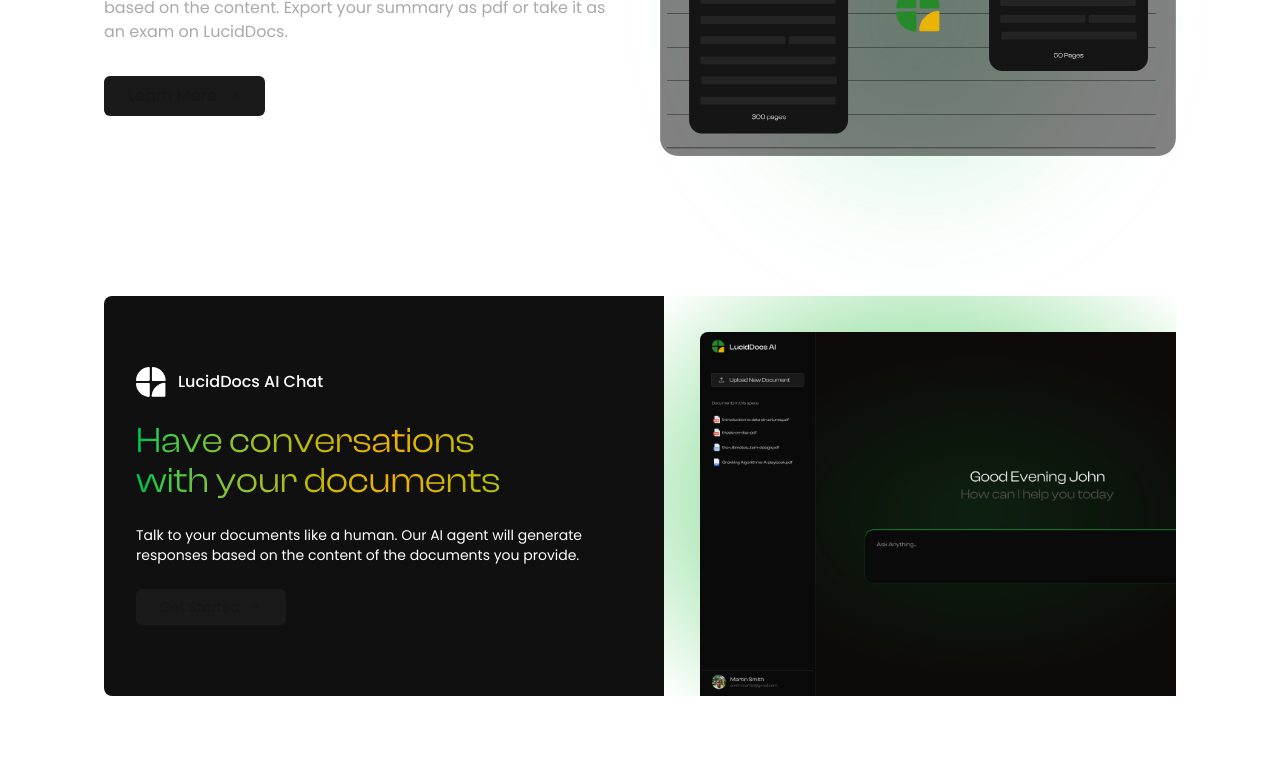
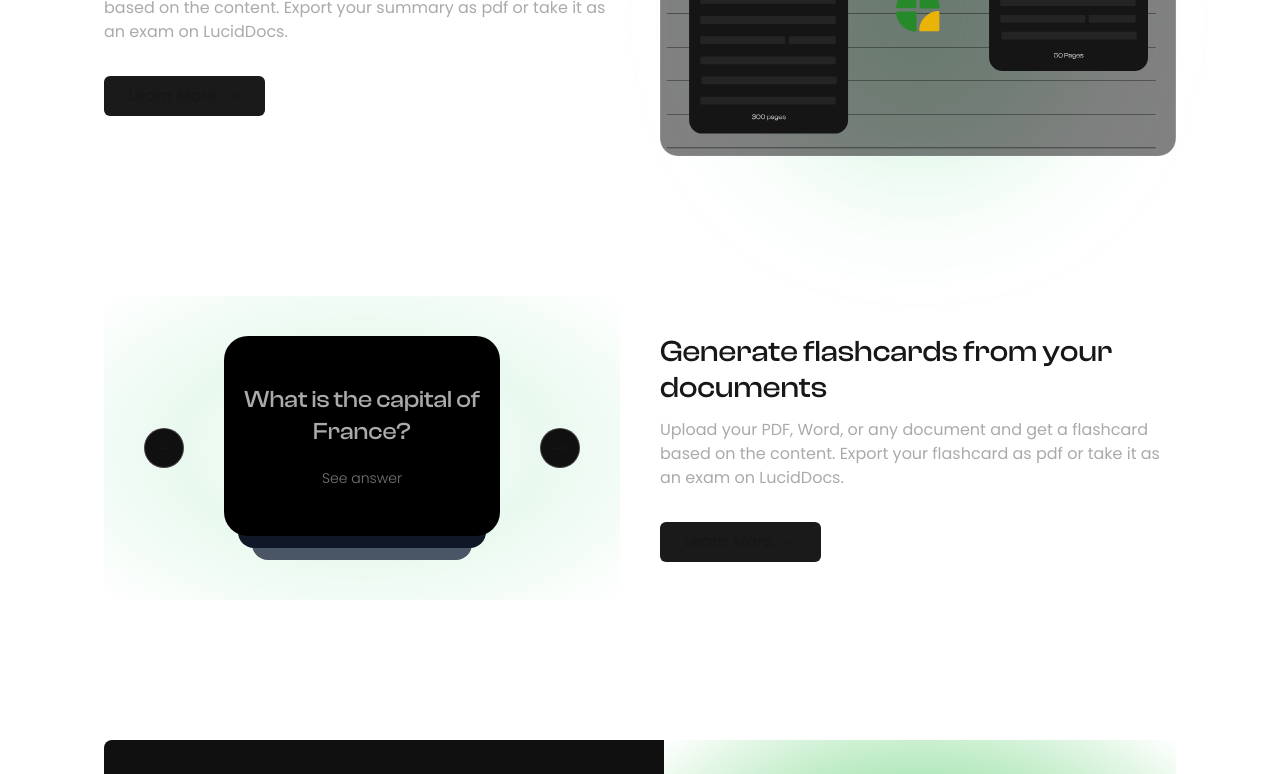
Before and after one commit to Codebee50/luciddocs-frontend, a Next.js app: page / in a window 1280 px wide. Shown: the part 2068-2842 px from the top of the page. Built offline with nearby package versions, Linux system fonts and the light colour scheme.

Commit message:
change flashcard illustration content

```diff
--- a/components/landing/BenefitBlock.tsx
+++ b/components/landing/BenefitBlock.tsx
@@ -29,7 +29,11 @@
 
 const blurBGVariant: Variants = {
   hidden: { opacity: 0, scale: 0.9 },
-  visible: { opacity: 1, scale: 1, transition: { duration: 0.65, ease: "easeOut", delay: 0.18 } },
+  visible: {
+    opacity: 1,
+    scale: 1,
+    transition: { duration: 0.65, ease: "easeOut", delay: 0.18 },
+  },
 };
 
 const BenefitBlock = ({
@@ -38,12 +42,14 @@
   description,
   extraInfo,
   direction,
+  illustrationContent,
 }: {
-  imagePath: string;
+  imagePath?: string;
   title: string;
   description: string;
-  extraInfo: React.ReactNode;
+  extraInfo?: React.ReactNode;
   direction: "left" | "right";
+  illustrationContent?: React.ReactNode;
 }) => {
   return (
     <motion.div
@@ -58,7 +64,13 @@
           direction === "right" ? "flex-col md:flex-row-reverse" : ""
         }`}
       >
-        <motion.div className="relative w-full flex-1" variants={imageVariant}>
+        {illustrationContent ? (
+          <div className="w-full flex-1">{illustrationContent}</div>
+        ) : (
+          <motion.div
+            className="relative w-full flex-1"
+            variants={imageVariant}
+          >
             <motion.div
               className="absolute inset-0 flex items-center justify-center"
               style={{ zIndex: 0 }}
@@ -72,9 +84,12 @@
                 }}
               />
             </motion.div>
-          <motion.div className="relative z-10 overflow-hidden" variants={imageVariant}>
+            <motion.div
+              className="relative z-10 overflow-hidden"
+              variants={imageVariant}
+            >
               <Image
-              src={imagePath}
+                src={imagePath || ""}
                 alt="quiz"
                 width={500}
                 height={500}
@@ -82,17 +97,21 @@
               />
             </motion.div>
           </motion.div>
+        )}
 
-        <motion.div className="flex flex-col gap-3 flex-1" variants={fadeUpVariant}>
+        <motion.div
+          className="flex flex-col gap-3 flex-1"
+          variants={fadeUpVariant}
+        >
           <motion.h2
-            className="text-3xl font-medium font-clash"
+            className="sm:text-3xl text-2xl font-medium font-clash"
             variants={fadeUpVariant}
             transition={{ delay: 0.14 }}
           >
             {title}
           </motion.h2>
           <motion.p
-            className="text-denary font-poppins"
+            className="text-denary font-poppins max-sm:text-sm"
             variants={fadeUpVariant}
             transition={{ delay: 0.22 }}
           >
@@ -108,7 +127,10 @@
           <motion.button
             className="bg-[#1A1A1A] px-6 py-2 mt-5 rounded-md font-medium capitalize w-max flex flex-row items-center gap-2"
             variants={fadeUpVariant}
-            whileHover={{ scale: 1.045, boxShadow: "0 2px 24px 0 rgba(34,197,94,0.11)" }}
+            whileHover={{
+              scale: 1.045,
+              boxShadow: "0 2px 24px 0 rgba(34,197,94,0.11)",
+            }}
             whileTap={{ scale: 0.97 }}
             transition={{ type: "spring", stiffness: 140, damping: 9 }}
           >
--- /dev/null
+++ b/components/landing/FlashcardLandingPageDemo.tsx
@@ -0,0 +1,205 @@
+"use client";
+
+import React, { useState } from "react";
+import { motion, Variants } from "framer-motion";
+import { GoArrowLeft } from "react-icons/go";
+import { GoArrowRight } from "react-icons/go";
+
+const blurBGVariant: Variants = {
+  hidden: { opacity: 0, scale: 0.9 },
+  visible: {
+    opacity: 1,
+    scale: 1,
+    transition: { duration: 0.65, ease: "easeOut", delay: 0.18 },
+  },
+};
+
+const flipCardVariants: Variants = {
+  front: {
+    rotateY: 0,
+    transition: { duration: 0.42, ease: "easeInOut" },
+  },
+  back: {
+    rotateY: 180,
+    transition: { duration: 0.42, ease: "easeInOut" },
+  },
+};
+
+const ArrowButton = ({
+  icon,
+  onClick,
+}: {
+  icon: React.ReactNode;
+  onClick: () => void;
+}) => {
+  return (
+    <motion.div
+      className="w-10 h-10 bg-grey01 border border-denary/30 shrink-0 rounded-full flex items-center justify-center cursor-pointer hover:bg-senary/10"
+      whileHover={{ scale: 1.05 }}
+      whileTap={{ scale: 0.95 }}
+      onClick={onClick}
+    >
+      {icon}
+    </motion.div>
+  );
+};
+
+const FlashcardLandingPageDemo = () => {
+  const [selectedFlashcard, setSelectedFlashcard] = useState<number>(0);
+  const [isFlipped, setIsFlipped] = useState<boolean>(false);
+
+  const flashcards = [
+    {
+      question: "What is the capital of France?",
+      answer: "Paris",
+    },
+    {
+      question: "What is the largest planet in our solar system?",
+      answer: "Jupiter",
+    },
+    {
+      question: "Who wrote 'To Kill a Mockingbird'?",
+      answer: "Harper Lee",
+    },
+    {
+      question: "What is the chemical symbol for water?",
+      answer: "H₂O",
+    },
+    {
+      question: "What year did the World War II end?",
+      answer: "1945",
+    },
+    {
+      question: "What is the fastest land animal?",
+      answer: "Cheetah",
+    },
+    {
+      question: "Who painted the Mona Lisa?",
+      answer: "Leonardo da Vinci",
+    },
+    {
+      question: "What is the square root of 64?",
+      answer: "8",
+    },
+    {
+      question: "What language is primarily spoken in Brazil?",
+      answer: "Portuguese",
+    },
+    {
+      question: "What is the process of plants making food called?",
+      answer: "Photosynthesis",
+    },
+  ];
+
+  const handleNextFlashcard = (): void => {
+    if (selectedFlashcard < flashcards.length - 1) {
+      setSelectedFlashcard(selectedFlashcard + 1);
+      setIsFlipped(false);
+    }
+  };
+
+  const handlePreviousFlashcard = (): void => {
+    if (selectedFlashcard > 0) {
+      setSelectedFlashcard(selectedFlashcard - 1);
+      setIsFlipped(false);
+    }
+  };
+
+  const handleFlip = () => {
+    setIsFlipped((f) => !f);
+  };
+
+  return (
+    <div className="w-full">
+      <div className="w-full relative bg-radial from-transparent p-4 sm:p-10 to-transparent via-senary/10 rounded-lg">
+        {/* <motion.div
+          className="absolute inset-0 flex items-center justify-center"
+          style={{ zIndex: 0 }}
+          variants={blurBGVariant}
+        >
+          <div
+            className="rounded-full w-[300px] h-[300px]"
+            style={{
+              filter: "blur(70px)",
+              background: "rgba(34,197,94,0.21)",
+            }}
+          />
+        </motion.div> */}
+
+        <div className="w-full flex flex-row items-center justify-between z-20 gap-4 sm:gap-10">
+          <ArrowButton
+            icon={<GoArrowLeft />}
+            onClick={handlePreviousFlashcard}
+          />
+
+          <div className="w-full stack">
+            <div className="w-[80%] bg-gray-600 h-[200px] flex flex-row items-center justify-center mt-6 mx-auto rounded-b-2xl"></div>
+            <div className="w-[90%] bg-gray-900 h-[200px] flex flex-row items-center justify-center mt-3 mx-auto rounded-b-2xl"></div>
+
+            <motion.div
+              className="w-full h-[200px] bg-black flex flex-col items-center justify-between py-10 px-4 rounded-3xl"
+              variants={flipCardVariants}
+              initial={false}
+              animate={isFlipped ? "back" : "front"}
+              style={{
+                perspective: "1000px",
+                transformStyle: "preserve-3d",
+                willChange: "transform",
+                position: "relative",
+              }}
+            >
+              {/* Card front */}
+              <div
+                className="absolute w-full h-full top-0 left-0 flex flex-col items-center px-4 justify-center"
+                style={{
+                  backfaceVisibility: "hidden",
+                  WebkitBackfaceVisibility: "hidden",
+                  zIndex: 2,
+                }}
+              >
+                <p className="text-xl sm:text-2xl font-medium text-center font-clash text-denary">
+                  {flashcards[selectedFlashcard].question}
+                </p>
+                <p
+                  className="mt-5 text-sm text-denary/70 cursor-pointer font-light"
+                  onClick={handleFlip}
+                  tabIndex={0}
+                  role="button"
+                  aria-pressed={isFlipped}
+                >
+                  See answer
+                </p>
+              </div>
+              {/* Card back */}
+              <div
+                className="absolute w-full h-full top-0 left-0 flex flex-col items-center justify-center"
+                style={{
+                  transform: "rotateY(180deg)",
+                  backfaceVisibility: "hidden",
+                  WebkitBackfaceVisibility: "hidden",
+                  zIndex: 3,
+                }}
+              >
+                <p className="text-white text-2xl font-medium text-center font-clash gradient-text">
+                  {flashcards[selectedFlashcard].answer}
+                </p>
+                <p
+                  className="mt-5 text-sm text-denary cursor-pointer font-light"
+                  onClick={handleFlip}
+                  tabIndex={0}
+                  role="button"
+                  aria-pressed={!isFlipped}
+                >
+                  See question
+                </p>
+              </div>
+            </motion.div>
+          </div>
+          <ArrowButton icon={<GoArrowRight />} onClick={handleNextFlashcard} />
+        </div>
+      </div>
+    </div>
+  );
+};
+
+export default FlashcardLandingPageDemo;
--- /dev/null
+++ b/components/landing/SummarizeContentIllustration.tsx
@@ -0,0 +1,9 @@
+import React from 'react'
+
+const SummarizeContentIllustration = () => {
+  return (
+    <div>SummarizeContentIllustration</div>
+  )
+}
+
+export default SummarizeContentIllustration
--- a/sections/Benefits.jsx
+++ b/sections/Benefits.tsx
@@ -6,7 +6,8 @@
   IoIosArrowRoundForward,
 } from "react-icons/io";
 import Image from "next/image";
-import { motion, Variants } from "framer-motion";
+import { motion} from "framer-motion";
+import FlashcardLandingPageDemo from "@/components/landing/FlashcardLandingPageDemo";
 
 const Benefits = () => {
   const quizTypes = [
@@ -18,7 +19,7 @@
   return (
     <div className="section-container padding-x">
       <div className="w-full flex flex-col items-center justify-center">
-        <h2 className="text-4xl text-center font-clash">
+        <h2 className="sm:text-4xl text-2xl text-center font-clash">
           How People use LucidDocs to <br />
           <span className="gradient-text">study smarter, not harder</span>
         </h2>
@@ -42,18 +43,20 @@
               ))}
             </div>
           }
+          direction="left"
         />
 
         <BenefitBlock
           imagePath="/images/benefits/benefit3.svg"
           title="Summarize documents with ease"
           description="Upload your PDF, Word, or any document and get a summary based on the content. Export your summary as pdf or take it as an exam on LucidDocs."
-          // extraInfo={
-          //   <div className="flex flex-col gap-4">
-          //     <p className="text-white">Summarize your documents with ease. Our AI will generate a summary of your document based on the content. You can export your summary as a pdf or take it as an exam on LucidDocs.</p>
-          //   </div>
-          // }
           direction="right"
+        />
+        <BenefitBlock
+          illustrationContent={<FlashcardLandingPageDemo />}
+          title="Generate flashcards from your documents"
+          description="Upload your PDF, Word, or any document and get a flashcard based on the content. Export your flashcard as pdf or take it as an exam on LucidDocs."
+          direction="left"
         />
 
         <motion.div
--- a/sections/HeroSection.tsx
+++ b/sections/HeroSection.tsx
@@ -160,12 +160,7 @@
           />
         </motion.div>
 
-        <motion.div
-          className="bg-linear-to-b from-transparent via-black/10 to-background absolute inset-0 z-20"
-          initial={{ opacity: 0 }}
-          animate={{ opacity: 1 }}
-          transition={{ duration: 1.2, ease: "easeOut", delay: 0.35 }}
-        ></motion.div>
+        <motion.div className="bg-linear-to-b from-transparent via-black/10 to-background absolute inset-0 z-20"></motion.div>
       </div>
     </motion.div>
   );
```
Also changed, not shown: public/images/benefits/benefit6.svg (added). Lines whose indentation alone changed are shown as unchanged.
